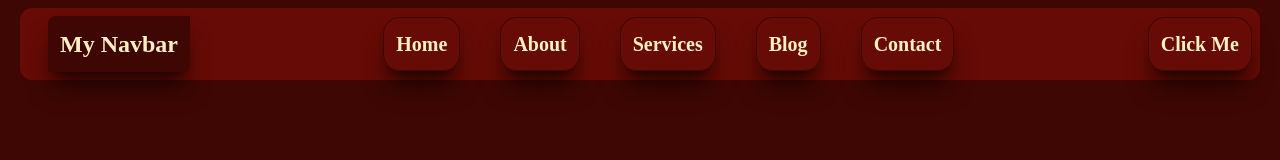
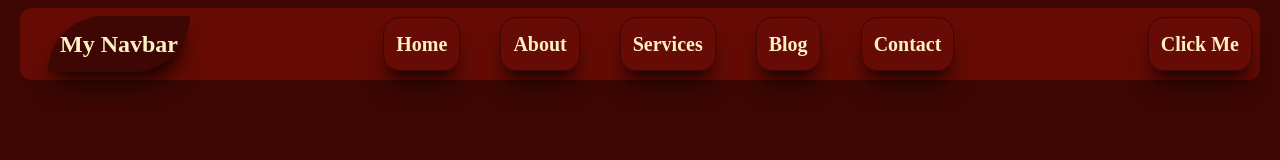
Before and after one commit to ABID-107/Anonymous-Project, a React (Vite) app: page / in a window 1280 px wide. Shown: the top 160 px of the page. Built offline with nearby package versions, Linux system fonts and the light colour scheme; a web font is replaced by a local one.

Commit message:
Anonymouse eplore

```diff
--- a/src/Components/Navbar/Navbar.jsx
+++ b/src/Components/Navbar/Navbar.jsx
@@ -48,7 +48,7 @@ const Navbar = () => {
             <div className=" bg-[#660B05] p-2 mx-5 rounded-xl mt-2 justify-between flex items-center">
                 {/* logo */}
                 <div>
-                    <h1 className=" bg-[#3E0703] font-bold text-2xl text-[#FFF0C4] rounded-tl-lg rounded-br-lg shadow-xl/50 mx-5 p-3">My Navbar</h1>
+                    <h1 className=" bg-[#3E0703] font-bold text-2xl text-[#FFF0C4] rounded-tl-full rounded-br-full shadow-xl/50 mx-5 p-3">My Navbar</h1>
                 </div>
                 {/* navbar items */}
                 <div>
@@ -64,7 +64,9 @@ const Navbar = () => {
                     <div onClick={() => setOpen(!open)}>
                         {open ? <X className="md:hidden"></X> : <Menu color="white" className="md:hidden"></Menu>}
                         <div className="md:hidden">
-                            <ul>
+                            <ul className={`
+                                bg-none
+                                absolute duration-1000 ${open ? 'top-20 right-44' : '-top-80 right-44'}`}>
                                 {
                                     navbar
                                 }
```
